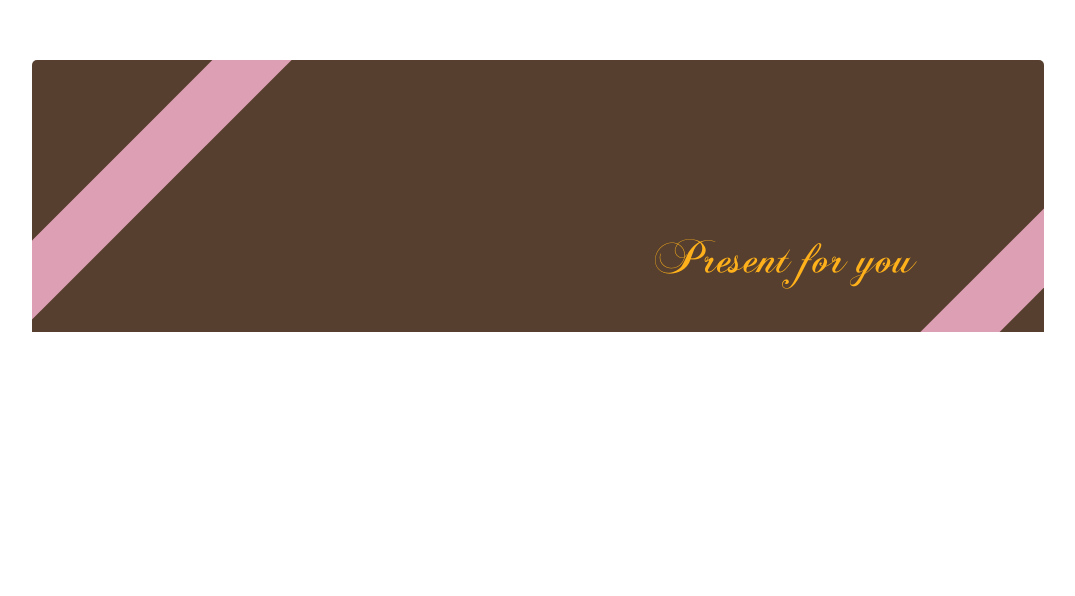
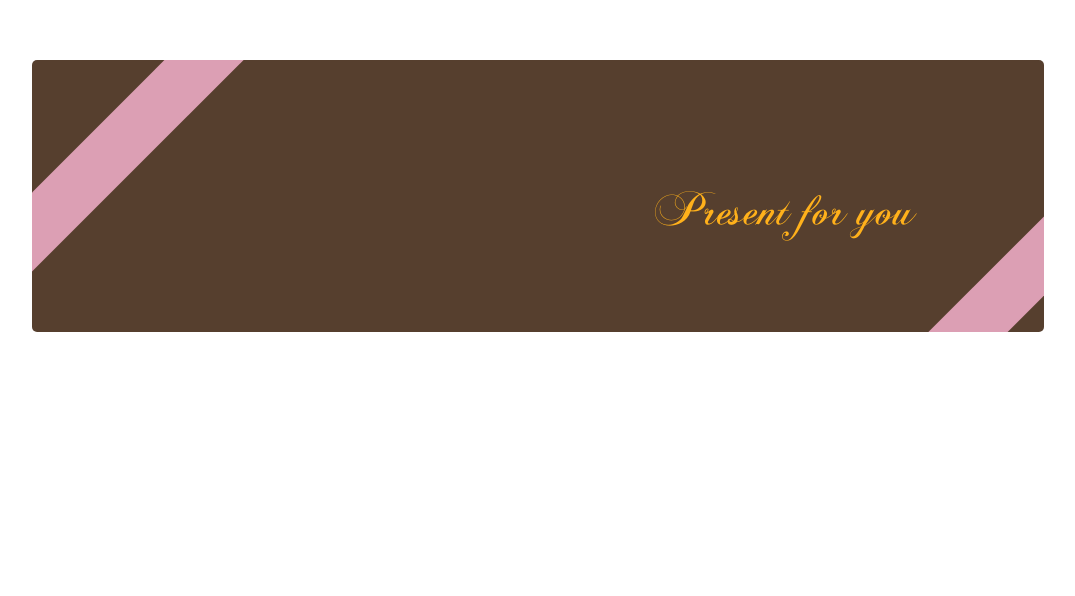
Before and after one commit to yuzu441/whiteday, a plain HTML site: page index.html in a window 1280 px wide. Shown: the part 212-808 px from the top of the page, without its empty margins (102-1177 px from the left). Drawn offline with Linux system fonts and the light colour scheme; files whose address does not match are found by name; a web font is replaced by a local one.

Commit message:
style調整

```diff
--- a/style/style.css
+++ b/style/style.css
@@ -5,11 +5,6 @@
   src: url('/fonts/ChopinScript/ChopinScript.eot');
   src: url('/fonts/ChopinScript/ChopinScript.ttf') format('truetype'),
   url('/fonts/ChopinScript/ChopinScript.woff') format('woff');
-}
-
-@font-face {
-  font-family: 'Ribbon';
-  src: url('/fonts/Ribbon/SF-Ribbon.ttf') format('truetype');
 }
 
 *, *:before, *:after {
@@ -34,8 +29,7 @@ html, body {
 }
 
 .choco-box {
-  width: 100%;
-  height: 20rem;
+  height: 100%;
   background-color: rgb(86, 63, 46);
   position: relative;
   overflow: hidden;
@@ -45,7 +39,7 @@ html, body {
 .choco-box:before {
   content: '';
   width: 3.5rem;
-  height: 30rem;
+  height: 22rem;
   -webkit-transform: rotate(45deg);
   -moz-transform: rotate(45deg);
   -ms-transform: rotate(45deg);
@@ -53,23 +47,23 @@ html, body {
   transform: rotate(45deg);
   background-color: rgb(220, 159, 180);
   position: absolute;
-  top: -9rem;
-  left: 6rem;
+  top: -6rem;
+  left: 4rem;
 }
 
 .choco-box:after {
   content: '';
   position: absolute;
   width: 3.5rem;
-  height: 17rem;
+  height: 12rem;
   background-color: rgb(220, 159, 180);
   -webkit-transform: rotate(45deg);
   -moz-transform: rotate(45deg);
   -ms-transform: rotate(45deg);
   -o-transform: rotate(45deg);
   transform: rotate(45deg);
-  bottom: -4rem;
-  right: 2rem;
+  bottom: -3rem;
+  right: 0;
 }
 
 .choco-box__msg {
```
